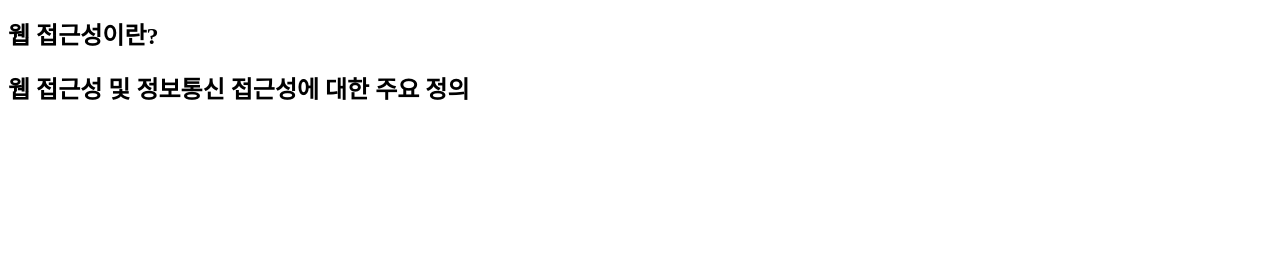
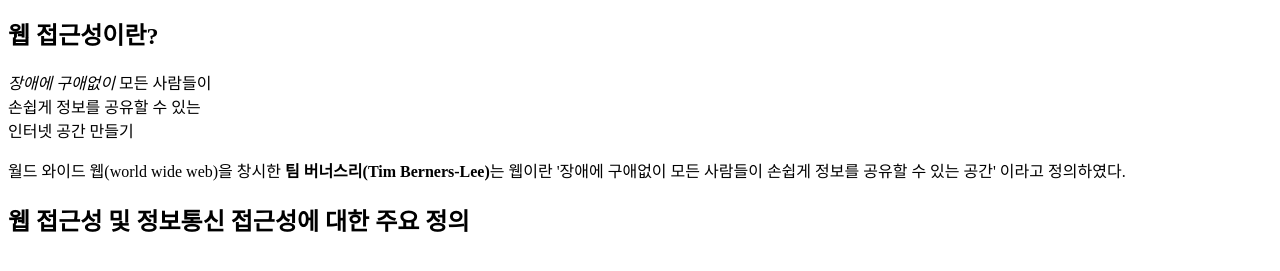
Before and after one commit to hyein7447/HTMLstudy, a plain HTML site: page first.html in a window 1280 px wide. Shown: the part 427-698 px from the top of the page. Drawn offline with Linux system fonts and the light colour scheme.

Commit message:
p, em, strong tag

```diff
--- a/first.html
+++ b/first.html
@@ -19,6 +19,12 @@
         <!-- 본문 페이지 시작 -->
         <h1>웹 접근성 개요</h1>
         <h2>웹 접근성이란?</h2>
+        <p><em>장애에 구애없이</em> 모든 사람들이<br>
+            손쉽게 정보를 공유할 수 있는<br>
+            인터넷 공간 만들기
+        </p>
+        <p>월드 와이드 웹(world wide web)을 창시한 <strong>팀 버너스리(Tim Berners-Lee)</strong>는 웹이란 '장애에 구애없이 모든 사람들이 손쉽게 정보를 공유할 수 있는 공간' 이라고 정의하였다.
+        </p>
         <h2>웹 접근성 및 정보통신 접근성에 대한 주요 정의</h2>
     </body>
 </html>
```
